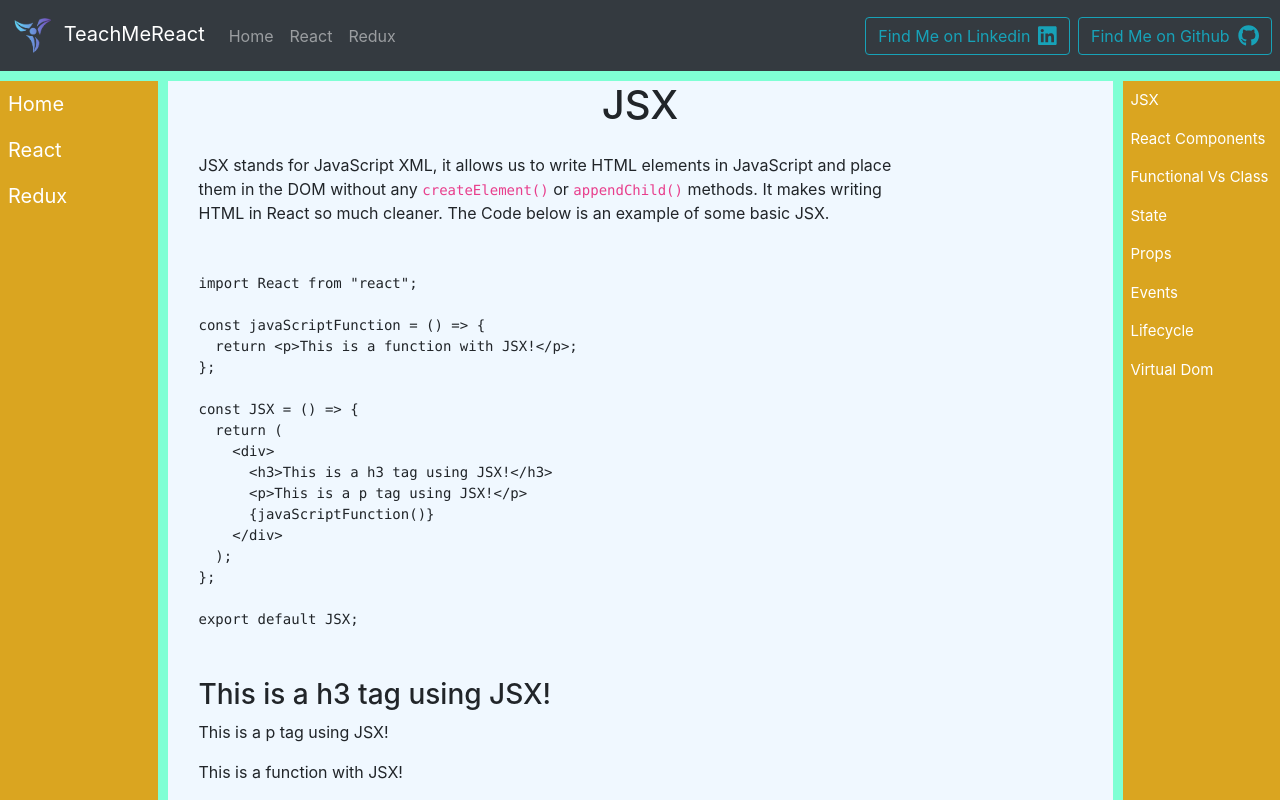
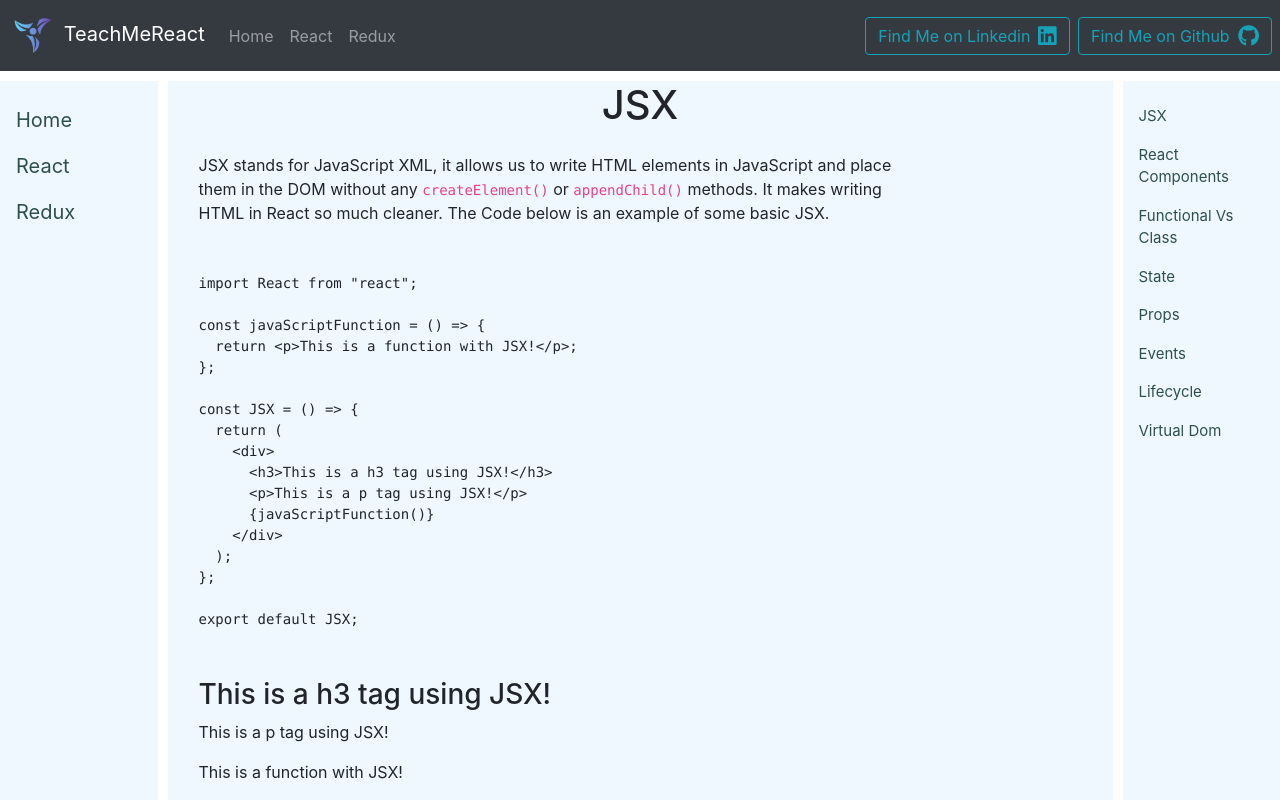
Before and after one commit to seanbiller/teachMeReact, a React (Create React App) app in the folder client/: page /react in a window 1280 px wide. Shown: the top 800 px of the page. Built offline with nearby package versions, Linux system fonts and the light colour scheme.

Commit message:
sidebar completed css grid utilized

```diff
--- a/client/src/sass/components/app.scss
+++ b/client/src/sass/components/app.scss
@@ -1,5 +1,4 @@
 .no-bootstrap-container {
-  background-color: aquamarine;
   height: 100vh;
   width: 100vw;
   display: grid;
@@ -8,13 +7,12 @@
 }
 
 .header {
-  background-color: burlywood;
   grid-row: 1;
   grid-column: 1 / 4;
   position: sticky;
 }
 .nav {
-  background-color: goldenrod;
+  background-color: aliceblue;
   grid-row: 2;
   grid-column: 1;
 }
@@ -25,7 +23,7 @@
 }
 
 .hash-nav {
-  background-color: goldenrod;
+  background-color: aliceblue;
   grid-row: 2;
   grid-column: 3;
 }
--- a/client/src/sass/components/leftSideNavbar.scss
+++ b/client/src/sass/components/leftSideNavbar.scss
@@ -1,12 +1,19 @@
 .left-sidebar {
   height: 100%;
   position: fixed;
+  padding-top: 1rem;
+  padding-left: 0.5rem;
 
   a {
     padding: 8px;
     font-size: 20px;
     display: block;
     text-decoration: none;
-    color: $light-grey;
+    color: darkslategray;
+    width: 100%;
+
+    &:hover {
+      color: dodgerblue;
+    }
   }
 }
--- a/client/src/sass/components/rightSideNavbar.scss
+++ b/client/src/sass/components/rightSideNavbar.scss
@@ -1,12 +1,18 @@
 .right-sidebar {
   height: 100%;
   position: fixed;
+  padding-top: 1rem;
+  padding-left: 0.5rem;
 
   a {
     padding: 8px;
     font-size: 15px;
     display: block;
     text-decoration: none;
-    color: $light-grey;
+    color: darkslategray;
+
+    &:hover {
+      color: dodgerblue;
+    }
   }
 }
```
Also changed, not shown: 1 other file (tests, documents, lock files or other folders).
